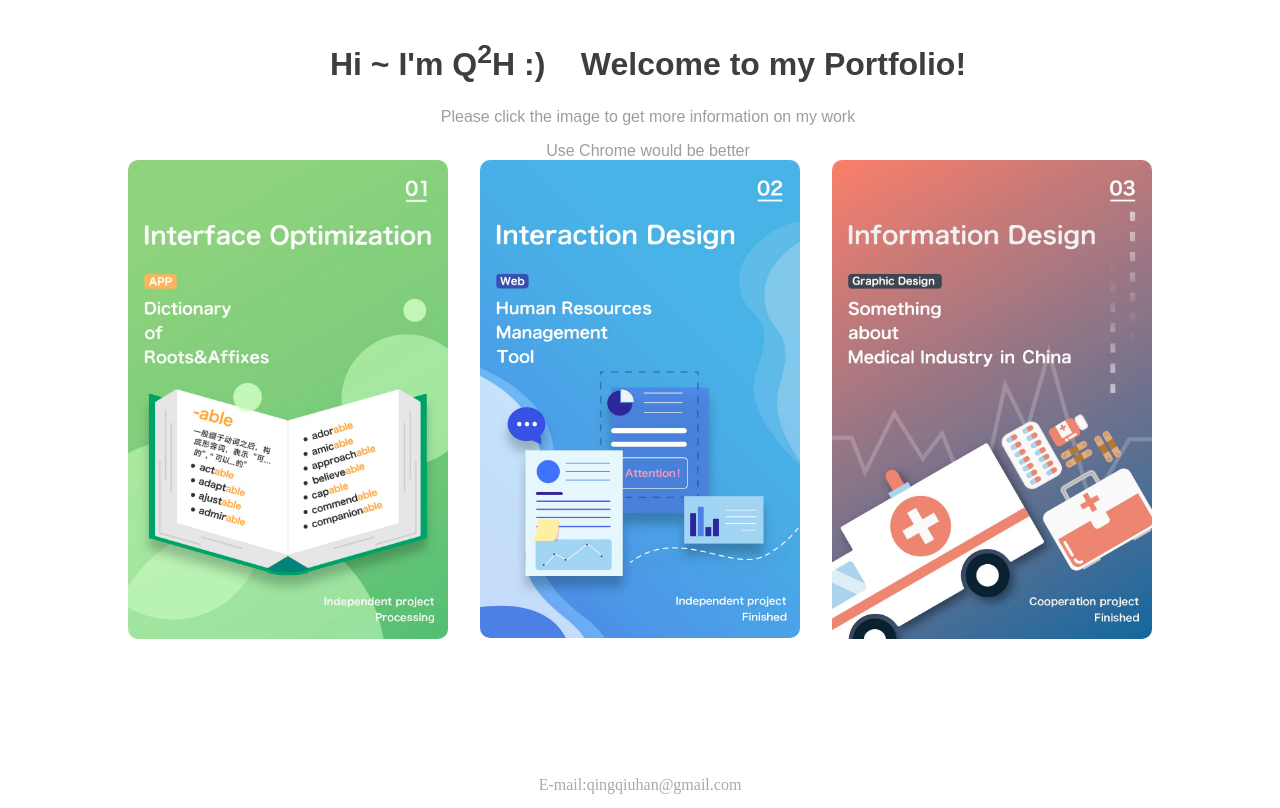
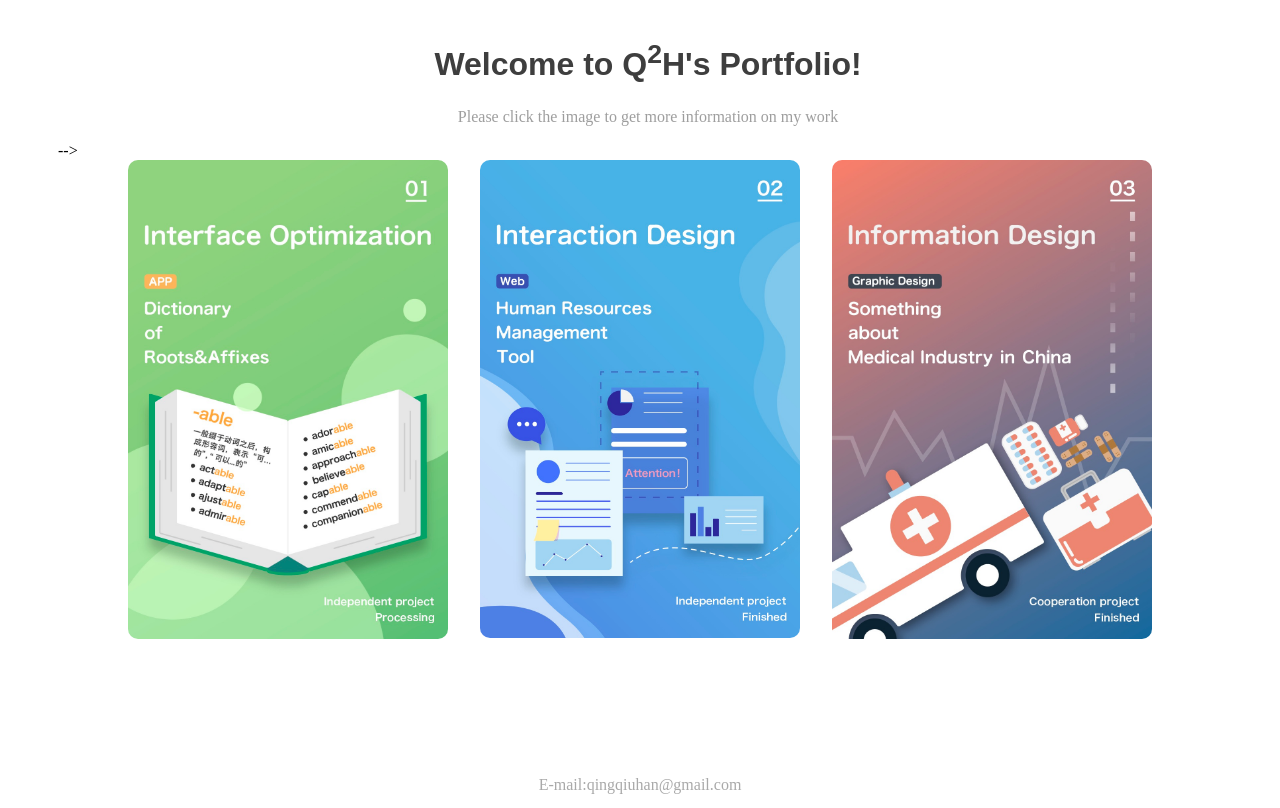
Before and after one commit to qingqiuhan/qingqiuhan.github.io, a plain HTML site: page index.html in a window 1280 px wide. Drawn offline with Linux system fonts and the light colour scheme.

Commit message:
Update index.html

```diff
--- a/index.html
+++ b/index.html
@@ -167,10 +167,10 @@
             position: relative;
             top:5px;
             margin-bottom: 30px;">
-            Hi ~ I'm Q<sup>2</sup>H :)&nbsp;&nbsp;&nbsp;&nbsp;Welcome to my Portfolio!</h1>
+            Welcome to Q<sup>2</sup>H's Portfolio!</h1>
             <p style="color: rgba(62, 62, 62, 0.5);
             font-size: 16px;
-            font-family: Arial, Helvetica, sans-serif;text-align: center;">Please click the image to get more information on my work</p>
+            <!--font-family: Arial, Helvetica, sans-serif;text-align: center;">Please click the image to get more information on my work</p>-->
              <p style="color: rgba(62, 62, 62, 0.5);
              font-size: 16px;
              font-family: Arial, Helvetica, sans-serif;text-align: center;">Use Chrome would be better</p>
```
